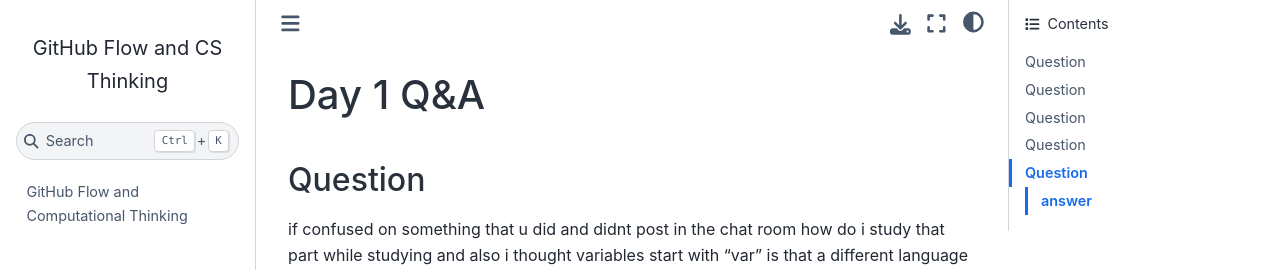
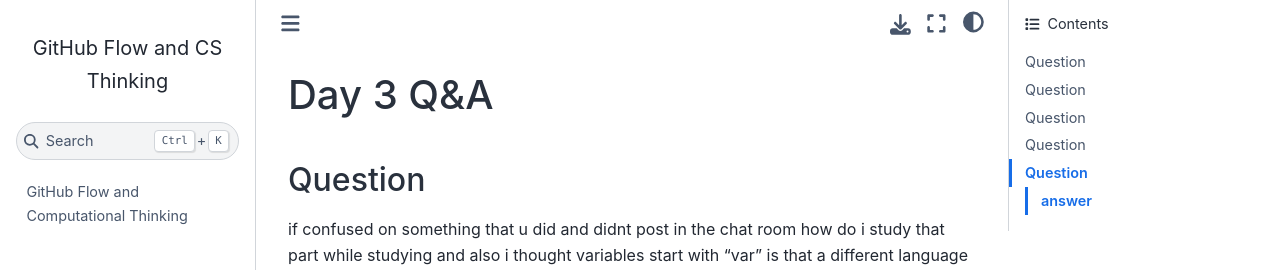
Before and after one commit to csctd/ssp23, a Jupyter Book: the page built from qa/day3.md, in a window 1280 px wide and 900 px high. Shown: the top 270 px of the window. Built offline with Jupyter Book 1.0.4 settings and Sphinx 7.4.7 and the Sphinx Book theme 1.1.4, drawn with Linux system fonts in a browser that asks for light colours; pages that are not in the unit, such as notebooks, are missing from menus.

Commit message:
Update day3.md

```diff
--- a/qa/day3.md
+++ b/qa/day3.md
@@ -1,4 +1,4 @@
-# Day 1 Q&A
+# Day 3 Q&A
 
 ## Question
 if confused on something that u did and didnt post in the chat
```
